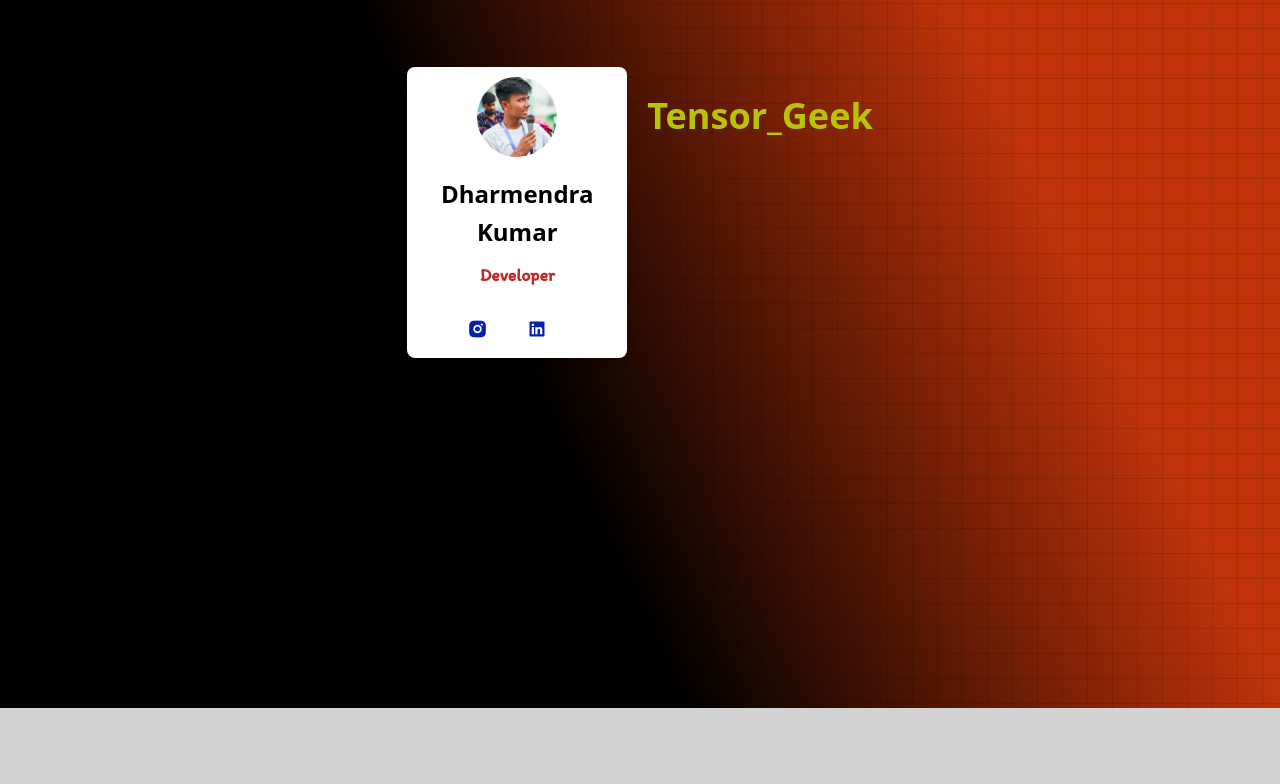
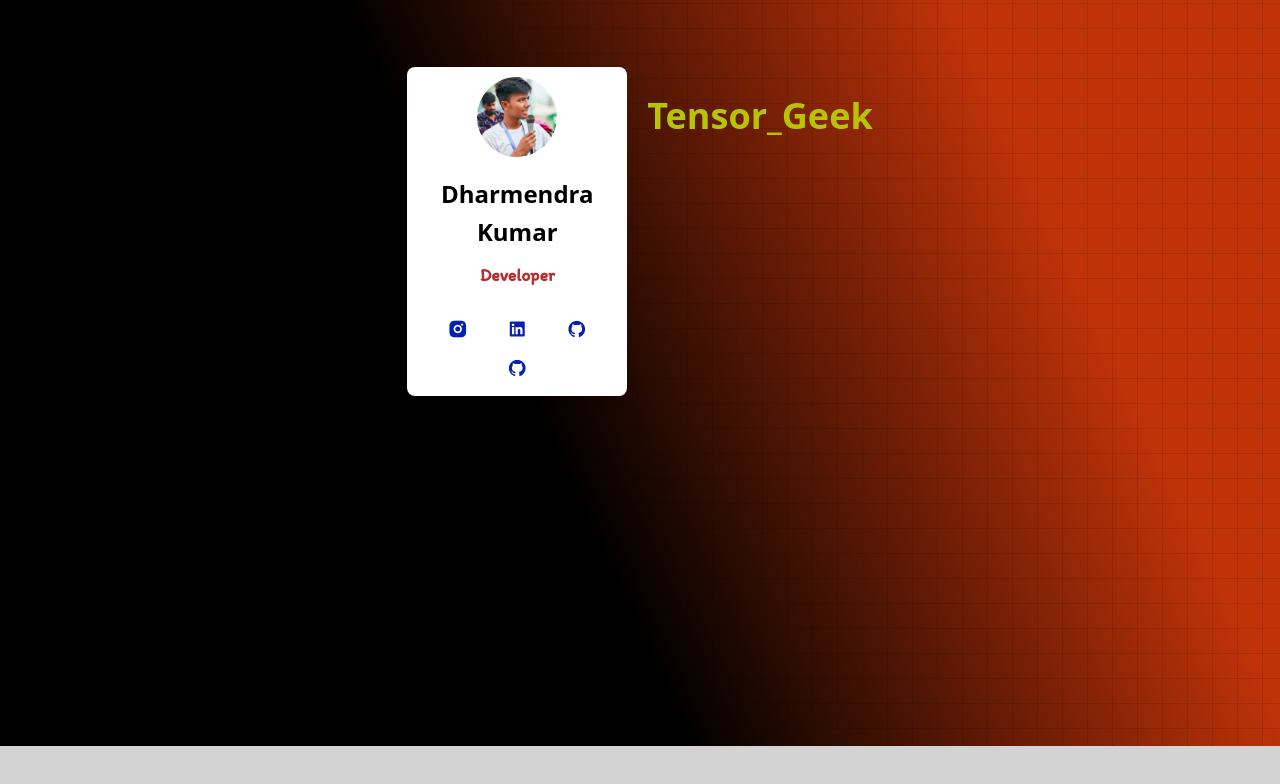
Before and after one commit to rohitYaduvanshi/NyaaYSathi.ai, a plain HTML site: page index.html in a window 1280 px wide. Shown: the part 1284-2068 px from the top of the page. Drawn offline with nearby package versions, Linux system fonts and the light colour scheme; a web font is replaced by a local one.

Commit message:
Update index.html

```diff
--- a/index.html
+++ b/index.html
@@ -216,7 +216,8 @@
                         <a
                             href="https://www.linkedin.com/in/dharmendrakumarmodi/"><i
                                 class="ri-linkedin-box-fill"></i></a>
-                        <a href="https://github.com/dmodi1947/dmodi1947"></i></a>
+                        <a href="https://github.com/isha-tech1"><i class="ri-github-fill"></i></a>
+                        <a href="https://github.com/dmodi1947/dmodi1947"><i class="ri-github-fill"></i></a>
                     </div>
                 </div>
                 <h1>Tensor_Geek</h1>
```
